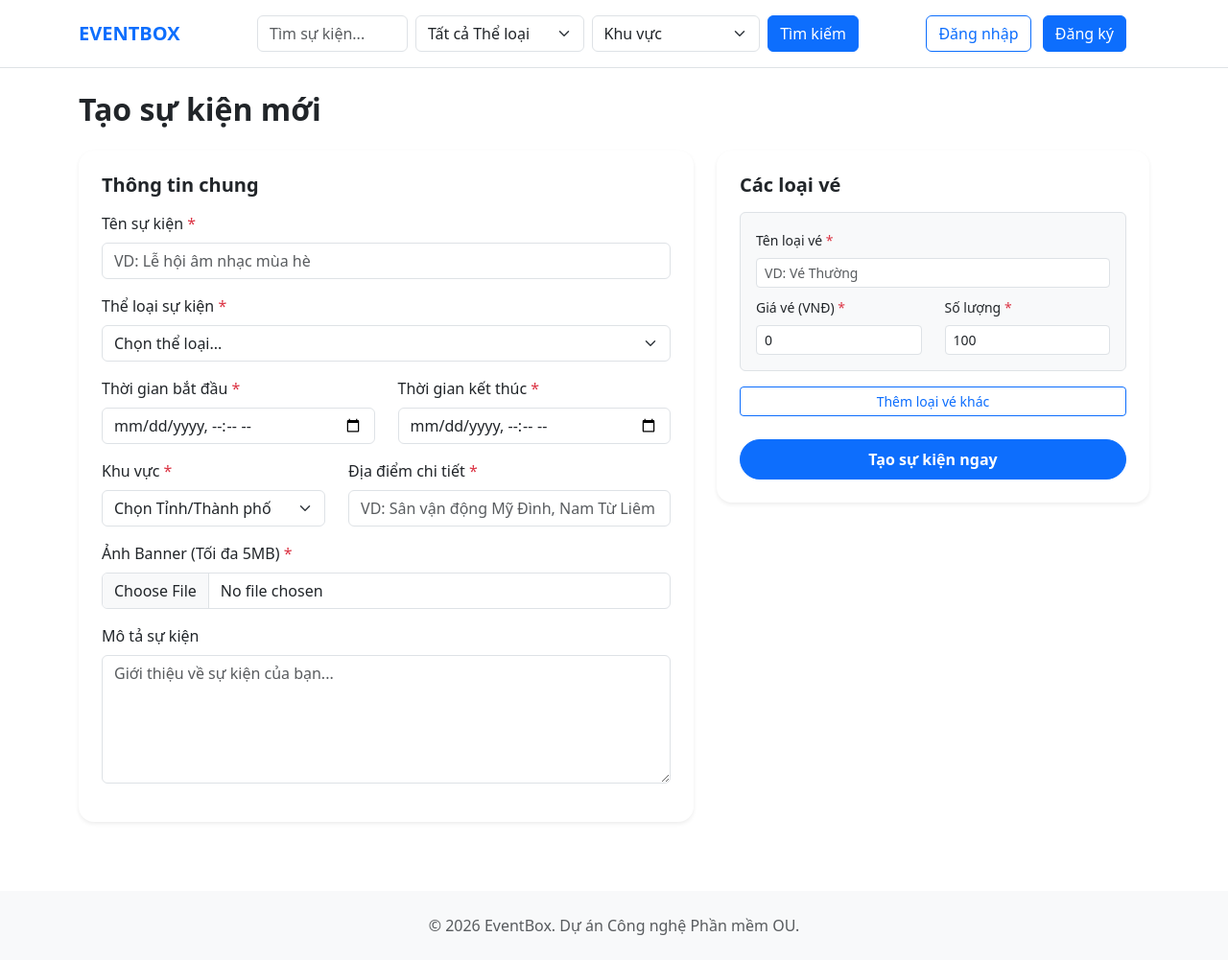
After one commit to PhamMinhHanh/Event-Ticketing-System, a Flask app: template app/templates/create_event.html in a window 1280 px wide. The commit adds this page. Shown: the whole page at 96% size. Run offline with Flask 3, Linux system fonts and the light colour scheme; the template is opened without the code that fills it, so the values that code supplies are empty.

Commit message:
Hoàn thành CN: Tạo và Quản lý Sự kiện cho Organizer

```diff
--- a/app/templates/base.html
+++ b/app/templates/base.html
@@ -10,9 +10,9 @@
 <body>
 
     {% block navbar %}
-    <div class="bg-white border-bottom py-3 mb-4">
+    <nav class="navbar navbar-expand-lg navbar-light bg-white border-bottom py-3 mb-4" style="z-index: 1050; position: relative;">
         <div class="container">
-            <div class="row align-items-center">
+            <div class="row align-items-center w-100">
 
                 <div class="col-md-2 col-lg-2">
                     <a href="{{ url_for('main.index') }}" class="text-decoration-none navbar-brand fw-bold text-primary">EVENTBOX</a>
@@ -42,10 +42,17 @@
 
                 <div class="col-md-3 col-lg-3 text-end">
                     {% if 'user_id' in session %}
+                        {% if session.get('role') == 'ORGANIZER' %}
+                            <a href="{{ url_for('main.create_event') }}" class="btn btn-outline-primary btn-sm fw-bold me-3 rounded-pill">
+                                <i class="bi bi-plus-lg"></i> Tạo sự kiện
+                            </a>
+                        {% endif %}
+
                         <div class="dropdown d-inline-block">
                             <button class="btn btn-outline-primary dropdown-toggle" type="button" data-bs-toggle="dropdown">
                                 👋 Chào, {{ session['user_name'] }}
                             </button>
+
                             <ul class="dropdown-menu dropdown-menu-end shadow">
                                 {% set current_role = session['user_role'] | string %}
 
@@ -54,8 +61,11 @@
                                         <i class="bi bi-ticket-detailed text-primary"></i> 🎟️ Vé của tôi
                                     </a></li>
                                 {% elif 'ORGANIZER' in current_role %}
-                                    <li><a class="dropdown-item" href="#">⚙️ Quản lý sự kiện</a></li>
-                                    <li><a class="dropdown-item" href="#">📊 Thống kê doanh thu</a></li>
+                                    <li><a class="dropdown-item fw-medium" href="{{ url_for('main.create_event') }}">➕ Tạo sự kiện</a></li>
+                                    <li><a class="dropdown-item fw-medium" href="{{ url_for('main.manage_events') }}">
+                                        ⚙️ Quản lý sự kiện
+                                    </a></li>
+                                    <li><a class="dropdown-item fw-medium" href="#">📊 Thống kê doanh thu</a></li>
                                 {% endif %}
 
                                 <li><hr class="dropdown-divider"></li>
@@ -70,7 +80,7 @@
 
             </div>
         </div>
-    </div>
+    </nav>
     {% endblock %}
 
     <div class="container">
--- /dev/null
+++ b/app/templates/create_event.html
@@ -0,0 +1,156 @@
+{% extends 'base.html' %}
+
+{% block title %}Tạo sự kiện mới - EventBox{% endblock %}
+
+{% block content %}
+<div class="container mt-4 mb-5">
+    <h2 class="fw-bold mb-4">Tạo sự kiện mới</h2>
+
+    <form action="{{ url_for('main.create_event') }}" method="POST" enctype="multipart/form-data" class="needs-validation">
+        <div class="row">
+            <!-- Cột trái: Thông tin cơ bản -->
+            <div class="col-lg-7">
+                <div class="card shadow-sm border-0 mb-4 rounded-4">
+                    <div class="card-body p-4">
+                        <h5 class="fw-bold mb-3">Thông tin chung</h5>
+
+                        <div class="mb-3">
+                            <label class="form-label fw-medium">Tên sự kiện <span class="text-danger">*</span></label>
+                            <input type="text" class="form-control" name="title" required placeholder="VD: Lễ hội âm nhạc mùa hè">
+                        </div>
+
+                        <div class="mb-3">
+                            <label class="form-label fw-medium">Thể loại sự kiện <span class="text-danger">*</span></label>
+                            <select class="form-select" name="category" required>
+                                <option value="" disabled selected>Chọn thể loại...</option>
+                                {% for cat in categories %}
+                                    <option value="{{ cat.id }}">{{ cat.name }}</option>
+                                {% endfor %}
+                            </select>
+                        </div>
+
+                        <div class="row">
+                            <div class="col-md-6 mb-3">
+                                <label class="form-label fw-medium">Thời gian bắt đầu <span class="text-danger">*</span></label>
+                                <input type="datetime-local" class="form-control" name="start_time" required>
+                            </div>
+                            <div class="col-md-6 mb-3">
+                                <label class="form-label fw-medium">Thời gian kết thúc <span class="text-danger">*</span></label>
+                                <input type="datetime-local" class="form-control" name="end_time" required>
+                            </div>
+                        </div>
+
+                        <!-- <div class="mb-3">
+                            <label class="form-label fw-medium">Địa điểm <span class="text-danger">*</span></label>
+                            <input type="text" class="form-control" name="location" required placeholder="VD: Sân vận động Mỹ Đình">
+                        </div> -->
+
+                        <div class="row">
+                            <!-- Chọn Tỉnh/Thành phố -->
+                            <div class="col-md-5 mb-3">
+                                <label class="form-label fw-medium">Khu vực <span class="text-danger">*</span></label>
+                                <select class="form-select" name="province" required>
+                                    <option value="" disabled selected>Chọn Tỉnh/Thành phố</option>
+                                    <option value="Hồ Chí Minh">TP. Hồ Chí Minh</option>
+                                    <option value="Hà Nội">Hà Nội</option>
+                                    <option value="Đà Nẵng">Đà Nẵng</option>
+                                    <option value="Cần Thơ">Cần Thơ</option>
+                                    <option value="Hải Phòng">Hải Phòng</option>
+                                    <option value="Đồng Nai">Đồng Nai</option>
+                                    <option value="Bình Dương">Bình Dương</option>
+                                    <option value="Khác">Tỉnh/Thành phố khác...</option>
+                                </select>
+                            </div>
+
+                            <!-- Nhập Địa điểm chi tiết -->
+                            <div class="col-md-7 mb-3">
+                                <label class="form-label fw-medium">Địa điểm chi tiết <span class="text-danger">*</span></label>
+                                <input type="text" class="form-control" name="location" required placeholder="VD: Sân vận động Mỹ Đình, Nam Từ Liêm">
+                            </div>
+                        </div>
+
+                        <div class="mb-3">
+                            <label class="form-label fw-medium">Ảnh Banner (Tối đa 5MB) <span class="text-danger">*</span></label>
+                            <input type="file" class="form-control" name="banner" accept="image/*" required>
+                        </div>
+
+                        <div class="mb-3">
+                            <label class="form-label fw-medium">Mô tả sự kiện</label>
+                            <textarea class="form-control" name="description" rows="5" placeholder="Giới thiệu về sự kiện của bạn..."></textarea>
+                        </div>
+                    </div>
+                </div>
+            </div>
+
+            <!-- Cột phải: Thiết lập vé -->
+            <div class="col-lg-5">
+                <div class="card shadow-sm border-0 rounded-4 sticky-top" style="top: 20px;">
+                    <div class="card-body p-4">
+                        <h5 class="fw-bold mb-3">Các loại vé</h5>
+
+                        <div id="ticket-container">
+                            <!-- Dòng vé mặc định -->
+                            <div class="ticket-row border rounded p-3 mb-3 bg-light position-relative">
+                                <div class="mb-2">
+                                    <label class="form-label small fw-medium">Tên loại vé <span class="text-danger">*</span></label>
+                                    <input type="text" class="form-control form-control-sm" name="ticket_names[]" required placeholder="VD: Vé Thường">
+                                </div>
+                                <div class="row">
+                                    <div class="col-6">
+                                        <label class="form-label small fw-medium">Giá vé (VNĐ) <span class="text-danger">*</span></label>
+                                        <input type="number" class="form-control form-control-sm" name="ticket_prices[]" required min="0" value="0">
+                                    </div>
+                                    <div class="col-6">
+                                        <label class="form-label small fw-medium">Số lượng <span class="text-danger">*</span></label>
+                                        <input type="number" class="form-control form-control-sm" name="ticket_quantities[]" required min="1" value="100">
+                                    </div>
+                                </div>
+                            </div>
+                        </div>
+
+                        <button type="button" class="btn btn-outline-primary btn-sm w-100 mb-4" id="btn-add-ticket">
+                            <i class="bi bi-plus-circle"></i> Thêm loại vé khác
+                        </button>
+
+                        <button type="submit" class="btn btn-primary w-100 py-2 fw-bold rounded-pill">
+                            Tạo sự kiện ngay
+                        </button>
+                    </div>
+                </div>
+            </div>
+        </div>
+    </form>
+</div>
+
+<!-- Script thêm dòng vé động -->
+<script>
+document.getElementById('btn-add-ticket').addEventListener('click', function() {
+    const container = document.getElementById('ticket-container');
+    const newRow = document.createElement('div');
+    newRow.className = 'ticket-row border rounded p-3 mb-3 bg-light position-relative';
+    newRow.innerHTML = `
+        <button type="button" class="btn-close position-absolute top-0 end-0 m-2 btn-remove-ticket" aria-label="Close"></button>
+        <div class="mb-2">
+            <label class="form-label small fw-medium">Tên loại vé <span class="text-danger">*</span></label>
+            <input type="text" class="form-control form-control-sm" name="ticket_names[]" required>
+        </div>
+        <div class="row">
+            <div class="col-6">
+                <label class="form-label small fw-medium">Giá vé (VNĐ) <span class="text-danger">*</span></label>
+                <input type="number" class="form-control form-control-sm" name="ticket_prices[]" required min="0" value="0">
+            </div>
+            <div class="col-6">
+                <label class="form-label small fw-medium">Số lượng <span class="text-danger">*</span></label>
+                <input type="number" class="form-control form-control-sm" name="ticket_quantities[]" required min="1">
+            </div>
+        </div>
+    `;
+    container.appendChild(newRow);
+
+    // Kích hoạt nút xóa cho dòng mới
+    newRow.querySelector('.btn-remove-ticket').addEventListener('click', function() {
+        newRow.remove();
+    });
+});
+</script>
+{% endblock %}
--- a/config.py
+++ b/config.py
@@ -1,4 +1,6 @@
 import os
+
+BASE_DIR = os.path.abspath(os.path.dirname(__file__))
 
 class Config:
     SECRET_KEY = os.environ.get('SECRET_KEY') or 'mot-chuoi-bi-mat-bat-ky-cua-nhom-7'
@@ -11,3 +13,7 @@ class Config:
     VNPAY_HASH_SECRET = "FRJ57Y1VV27PJSTNVFMGNQHWEUT13YX1"
     VNPAY_PAYMENT_URL = "https://sandbox.vnpayment.vn/paymentv2/vpcpay.html"
     VNPAY_RETURN_URL = "http://127.0.0.1:5000/vnpay_return"
+
+    # Cấu hình upload ảnh
+    UPLOAD_FOLDER = os.path.join(BASE_DIR, 'app', 'static', 'uploads', 'banners')
+    MAX_CONTENT_LENGTH = 5 * 1024 * 1024  # Giới hạn file tối đa 5MB
```
Also changed, not shown: app/routes.py (+120 -0 lines), app/templates/event_detail.html (+6 -1 lines), app/templates/index.html (+6 -1 lines), app/templates/manage_events.html (added, +74 -0 lines), app/static/uploads/banners/20260502123634_hoc_vien_phep_thuat.jpg (added), app/static/uploads/banners/20260502130006_ntpmm_summer_2026.jpeg (added), app/static/uploads/banners/20260502150934_sun_song_tang_phuc.jpeg (added), app/static/uploads/banners/20260502152339_sinh_nhat_trieu_do.png (added).
